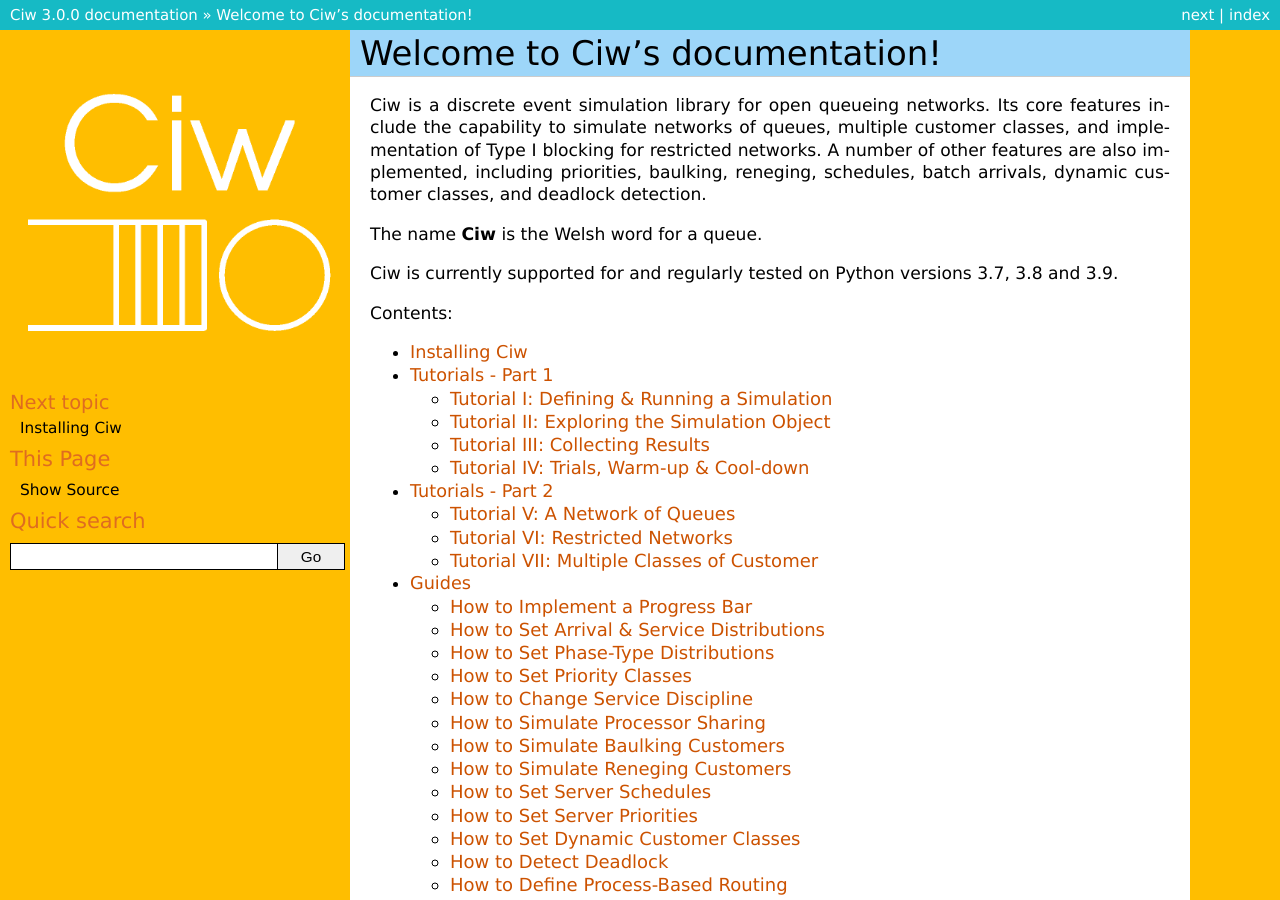
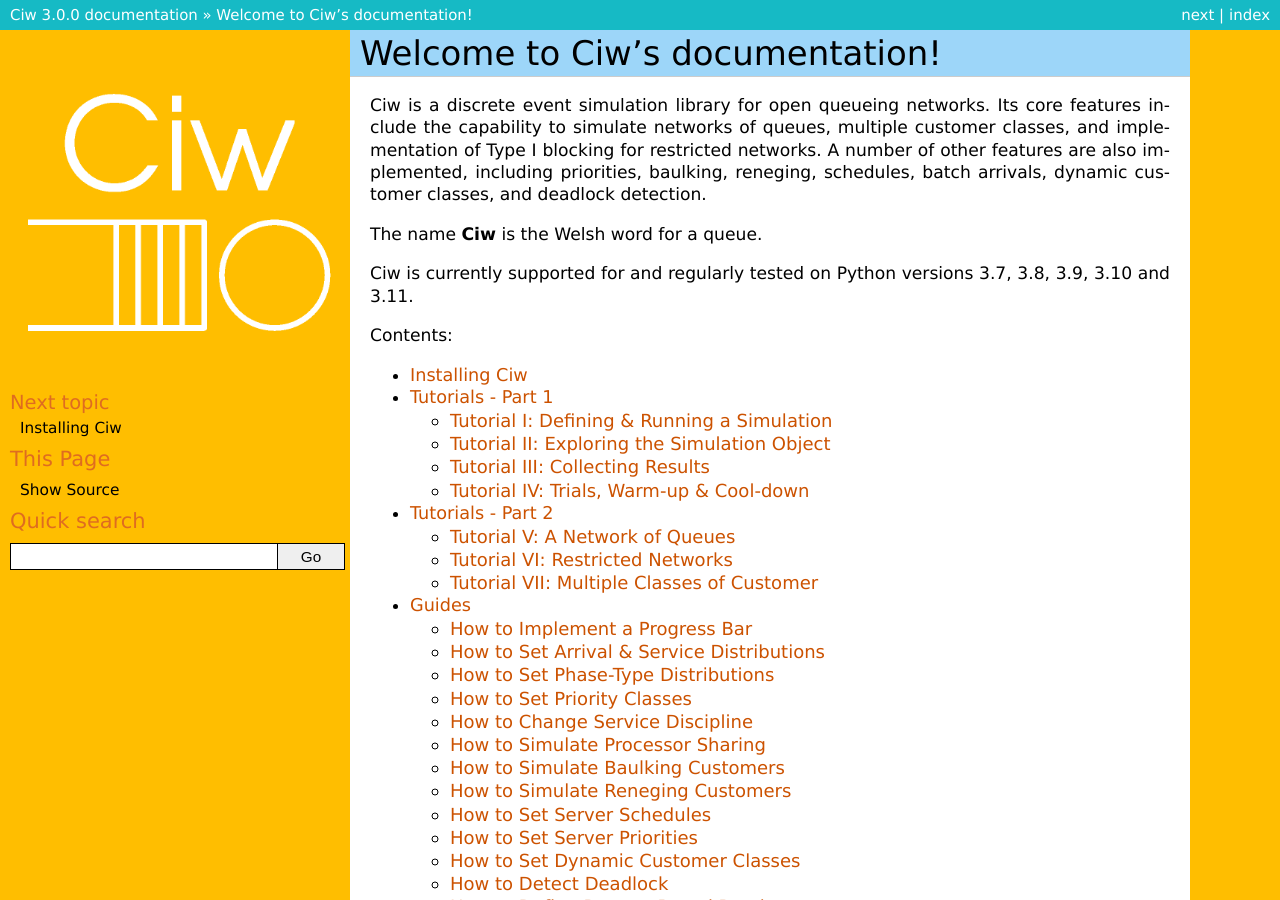
Before and after one commit to CiwPython/Ciw, a Sphinx documentation site: the page built from docs/index.rst, in a window 1280 px wide and 900 px high. Built offline with Sphinx 7.4.7, drawn with Linux system fonts in a browser that asks for light colours; pages that are not in the unit, such as notebooks, are missing from menus.

```diff
--- a/docs/index.rst
+++ b/docs/index.rst
@@ -12,7 +12,7 @@ detection.
 The name **Ciw** is the Welsh word for a queue.
 
 Ciw is currently supported for and regularly tested on Python versions 3.7,
-3.8 and 3.9.
+3.8, 3.9, 3.10 and 3.11.
 
 Contents:
 
```
Also changed, not shown: 1 other file.
